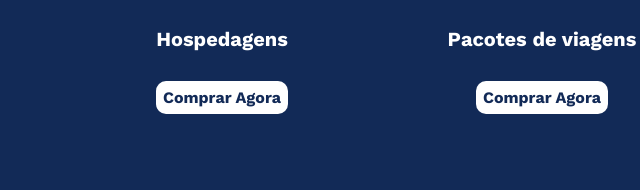
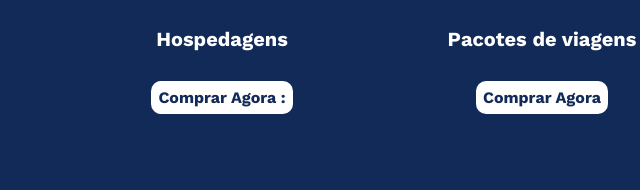
Before and after one commit to BiiaSena/pageflex-DIO, a plain HTML site: page index.html in a window 1280 px wide. Shown: the part 1310-1500 px from the top of the page, 98-738 px from the left. Drawn offline with nearby package versions, Linux system fonts and the light colour scheme.

Commit message:
acrescentando : para teste

```diff
--- a/index.html
+++ b/index.html
@@ -58,7 +58,7 @@
                 <div class="cards">
                     <div><img src="./images/icon-2.png" alt="hospedagens"></div>
                     <p>Hospedagens</p>
-                    <a href="#">Comprar Agora</a>
+                    <a href="#">Comprar Agora :</a>
                 </div>
 
                 <div class="cards">
```
